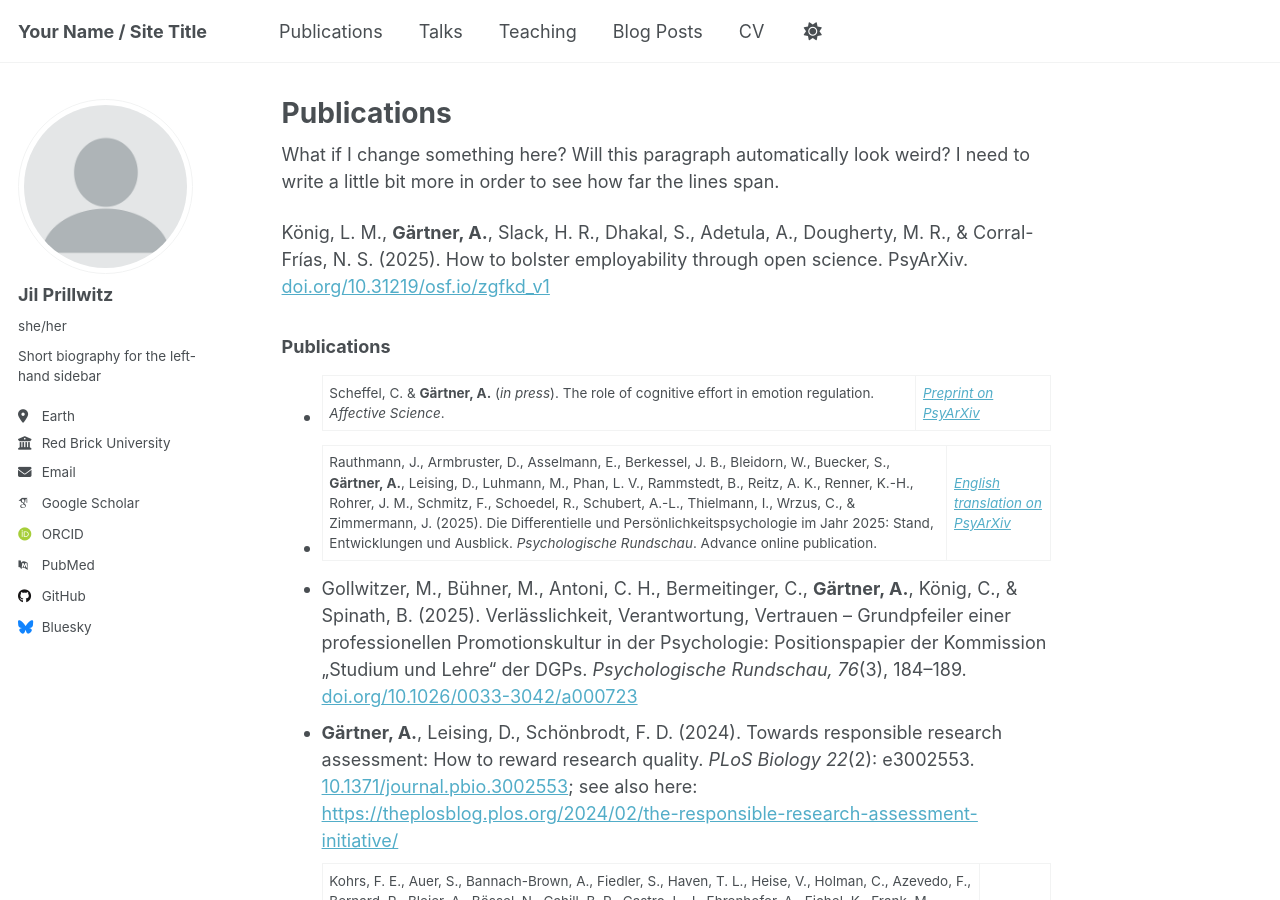
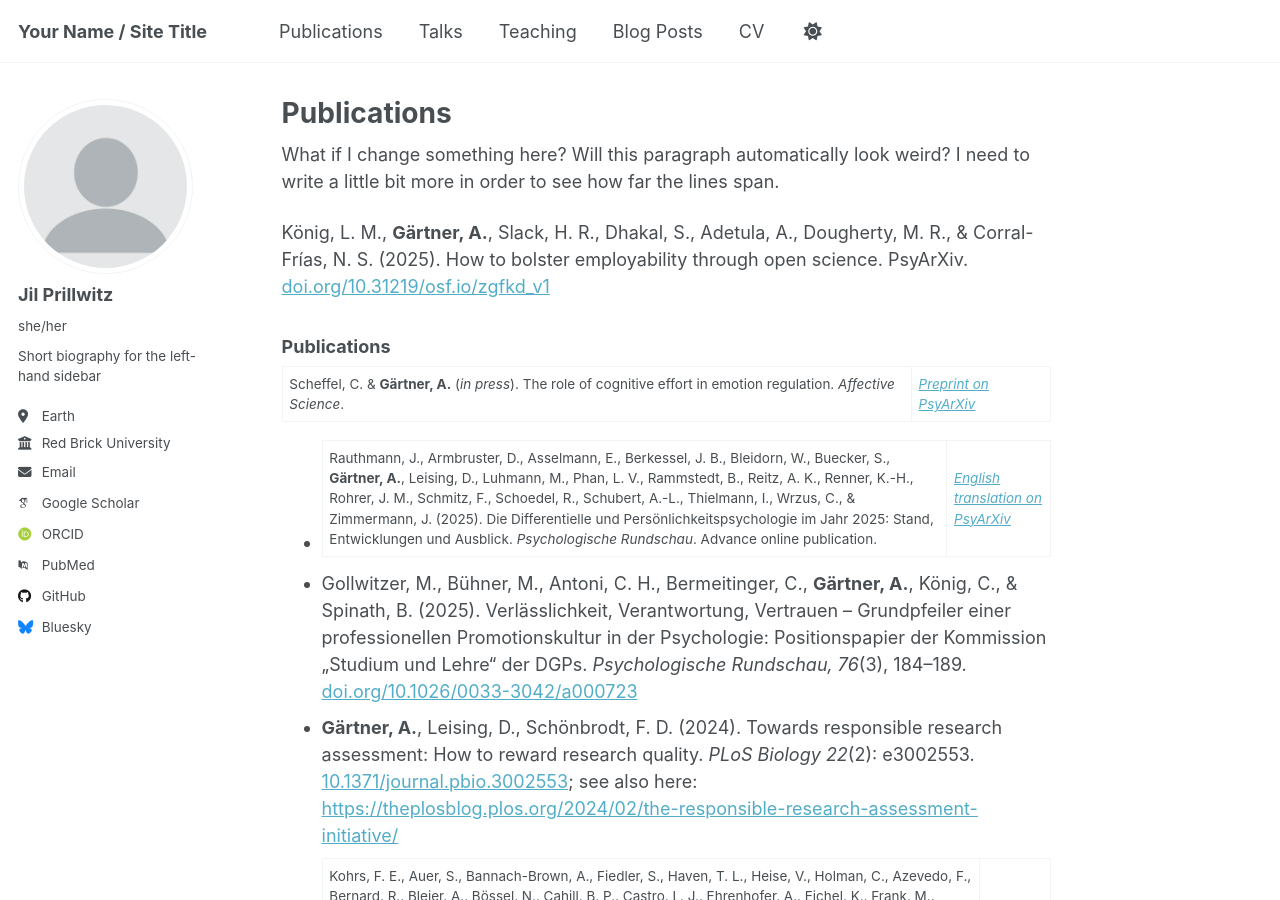
Before and after one commit to jil-prillwitz/jil-prillwitz.github.io, a Jekyll site: the page built from _pages/publications.md, in a window 1280 px wide and 900 px high. Built offline with Jekyll 4.4.1, drawn with Linux system fonts in a browser that asks for light colours; some web fonts are replaced; a script that is not in the unit is left out.

```diff
--- a/_pages/publications.md
+++ b/_pages/publications.md
@@ -10,7 +10,8 @@ König, L. M., **Gärtner, A.**, Slack, H. R., Dhakal, S., Adetula, A., Doughert
 
 ### Publications
 
-- Scheffel, C. & **Gärtner, A.** (*in press*). The role of cognitive effort in emotion regulation. *Affective Science*. | [*Preprint on PsyArXiv*](https://doi.org/10.31234/osf.io/eg9fm)
+Scheffel, C. & **Gärtner, A.** (*in press*). The role of cognitive effort in emotion regulation. *Affective Science*. | [*Preprint on PsyArXiv*](https://doi.org/10.31234/osf.io/eg9fm)
+
 - Rauthmann, J., Armbruster, D., Asselmann, E., Berkessel, J. B., Bleidorn, W., Buecker, S., **Gärtner, A.**, Leising, D., Luhmann, M., Phan, L. V., Rammstedt, B., Reitz, A. K., Renner, K.-H., Rohrer, J. M., Schmitz, F., Schoedel, R., Schubert, A.-L., Thielmann, I., Wrzus, C., & Zimmermann, J. (2025). Die Differentielle und Persönlichkeitspsychologie im Jahr 2025: Stand, Entwicklungen und Ausblick. *Psychologische Rundschau*. Advance online publication. | [*English translation on PsyArXiv*](https://osf.io/preprints/psyarxiv/2597u_v1)
 - Gollwitzer, M., Bühner, M., Antoni, C. H., Bermeitinger, C., **Gärtner, A.**, König, C., & Spinath, B. (2025). Verlässlichkeit, Verantwortung, Vertrauen – Grundpfeiler einer professionellen Promotionskultur in der Psychologie: Positionspapier der Kommission „Studium und Lehre“ der DGPs. *Psychologische Rundschau, 76*(3), 184–189. [doi.org/10.1026/0033-3042/a000723](https://econtent.hogrefe.com/doi/10.1026/0033-3042/a000723)
 - **Gärtner, A.**, Leising, D., Schönbrodt, F. D. (2024). Towards responsible research assessment: How to reward research quality. *PLoS Biology 22*(2): e3002553. [10.1371/journal.pbio.3002553](https://doi.org/10.1371/journal.pbio.3002553); see also here: [https://theplosblog.plos.org/2024/02/the-responsible-research-assessment-initiative/](https://theplosblog.plos.org/2024/02/the-responsible-research-assessment-initiative/)
```
